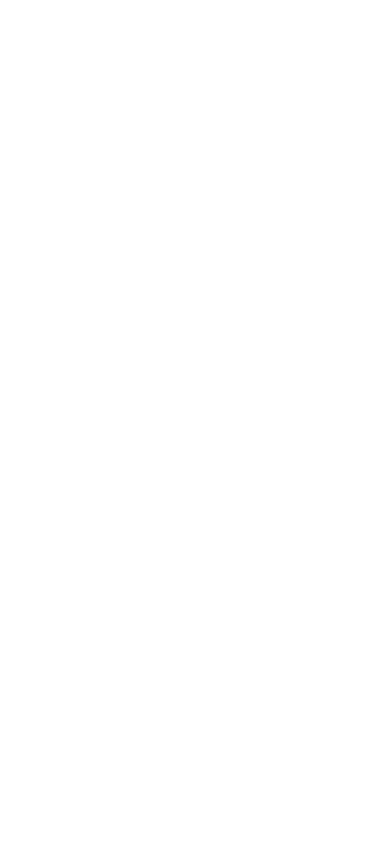
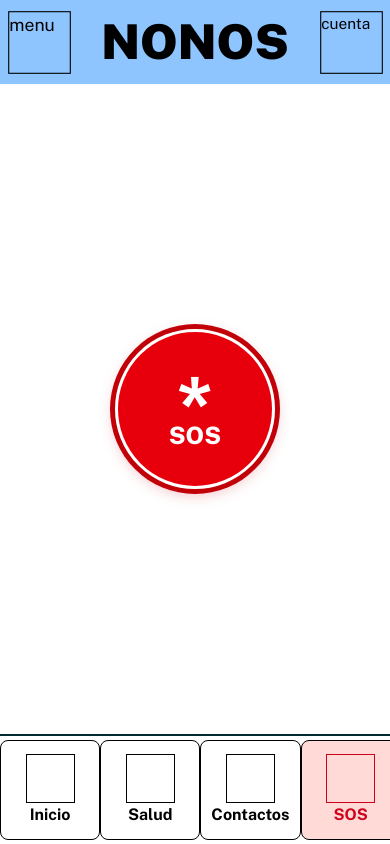
Before and after one commit to rubywinterrr/nonos-front, a React (Vite) app: page /SOS in a window 390 px wide. Before the commit this address had no page. Built offline with nearby package versions, Linux system fonts and the light colour scheme.

Commit message:
avance responsive y pantalla boton SOS

```diff
--- a/src/App.tsx
+++ b/src/App.tsx
@@ -5,6 +5,7 @@ import PanelCuidador from "./Pages/Cuidador/panel-cuidador";
 import PanelFamilia from "./Pages/Familia/panel-familia";
 import LogIn from "./Pages/LogIn";
 import PagCuenta from "./Pages/Cuenta";
+import SOS from "./PantallaSOS";
 
 function App() {
   console.log("/adulto, /cuidador, /familia");
@@ -18,6 +19,8 @@ function App() {
           <Route path="/Cuidador" element={<PanelCuidador />} />
           <Route path="/" element={<LogIn />} />
           <Route path="/cuenta" element={<PagCuenta />} />
+          <Route path="/SOS" element={<SOS />} />
+
         </Routes>
       </BrowserRouter>
     </>
--- a/src/Pages/Home.tsx
+++ b/src/Pages/Home.tsx
@@ -1,15 +1,13 @@
 import Header from "../componentes/cajaArriba";
 import Footer from "../componentes/cajaAbajo";
-import Boton1 from "../componentes/boton1";
 export default function Home() {
   return (
     <>
       <Header />
-      <main className="flex justify-center items-center flex-col h-main bg-green-100 w-screen">
+      <main className="grid grid-cols-1 md:grid-cols-2 lg:grid-cols-3 gap-4 h-main bg-green-100 w-screen md:w-[40vh]">
         <h1 className="text-2xl font-extrabold p-5">Home</h1>
-        <Boton1 />
       </main>
-      <section className="w-screen h-[40vh] bg-amber-100">
+      <section className="w-screen md:w-[50vh] h-[40vh] bg-amber-100">
         <h1 className="text-2xl font-extrabold p-5">Sección 2</h1>
       </section>
       <Footer />
--- /dev/null
+++ b/src/PantallaSOS.tsx
@@ -0,0 +1,14 @@
+import Header from "./componentes/cajaArriba";
+import Footer from "./componentes/cajaAbajo";
+import Boton1 from "./componentes/boton1";
+export default function SOS() {
+  return (
+    <>
+      <Header />
+      <main className="h-main w-screen flex flex-col items-center justify-center">
+        <Boton1 />
+      </main>
+      <Footer />
+    </>
+  );
+}
--- a/src/componentes/boton1.tsx
+++ b/src/componentes/boton1.tsx
@@ -1,11 +1,18 @@
 export default function Boton1() {
-  function Cambio() {
-    console.log("cambio de pantalla");
+  function Alerta() {
+    console.log("Alerta");
   }
 
   return (
     <>
-      <button className="text-2xl text-red-600 border-red-400 border-2 rounded-full aspect-square p-2 hover:bg-red-100 active:scale-110 transition-scale duration-500 active:bg-red-300 active:border-8 " onClick={Cambio}>Cambiar</button>
+      <button
+        className="text-2xl h-40 text-white bg-red-600 ring-5 ring-red-700 border-white border-3 rounded-full aspect-square p-2 active:scale-110 transition-scale duration-500 active:ring-8 shadow-[0_4px_16px_0_rgba(208,2,27,0.30)]
+  md:shadow-[0_8px_32px_0_rgba(208,2,27,0.40)] "
+        onClick={Alerta}
+      >
+        <p className="font-extrabold text-7xl m-0 h-13">*</p>
+        <p className="font-extrabold text-2xl m-0">SOS</p>
+      </button>
     </>
   );
 }
--- a/src/componentes/cajaAbajo.tsx
+++ b/src/componentes/cajaAbajo.tsx
@@ -8,8 +8,14 @@ export default function Footer() {
 
   function IrHome() {
     navigate("/home");
-    console.log("Home")
+    console.log("Home");
   }
+
+  function IrSOS() {
+    navigate("/SOS");
+    console.log("Pantalla SOS");
+  }
+
   return (
     <>
       <footer className="bg-white border-t-2 border-[#002B2F] h-[13vh] w-screen fixed bottom-0 flex flex-row justify-evenly items-center">
@@ -28,7 +34,10 @@ export default function Footer() {
           <div className="aspect-square h-50/100 border"></div>
           <p className="font-bold">Contactos</p>
         </div>
-        <div className="h-93/100 border rounded-lg aspect-square flex justify-center items-center flex-col bg-[#FFDAD6]">
+        <div
+          className="h-93/100 border rounded-lg aspect-square flex justify-center items-center flex-col bg-[#FFDAD6]"
+          onClick={IrSOS}
+        >
           <div className="aspect-square h-50/100 border border-[#D0021B]"></div>
           <p className="font-bold text-[#D0021B]">SOS</p>
         </div>
--- a/src/componentes/cajaArriba.tsx
+++ b/src/componentes/cajaArriba.tsx
@@ -8,7 +8,7 @@ export default function Header() {
 
   function Cuenta() {
     navigate("/Cuenta");
-    console.log("Cuenta")
+    console.log("Cuenta");
   }
 
   function MenuDesplegable() {
@@ -17,27 +17,27 @@ export default function Header() {
 
   return (
     <>
-      <header className="bg-blue-300 h-[10vh] w-screen flex items-center justify-center">
+      <header className="bg-blue-300 h-[10vh] md:h-[12vh] w-screen flex items-center justify-between">
         <div
           id="izq"
-          className="h-90/100 border w-18/100 flex items-center justify-center"
+          className="h-90/100  w-20/100 flex items-center justify-center"
         >
           <div
-            className="aspect-square border h-75/100 cursor-pointer"
+            className="aspect-square border h-75/100 md:h-80/100 cursor-pointer scale-110"
             onClick={isLoginScreen ? undefined : MenuDesplegable}
           >
             menu
           </div>
         </div>
-        <div className="h-90/100 border w-60/100 flex items-center justify-center">
-          <h1 className="font-black text-5xl">NONOS</h1>
+        <div className="h-90/100  w-60/100 flex items-center justify-center">
+          <h1 className="font-black text-5xl md:text-7xl">NONOS</h1>
         </div>
         <div
           id="der"
-          className="h-90/100 border w-18/100 flex items-center justify-center"
+          className="h-90/100  w-20/100 flex items-center justify-center"
         >
           <div
-            className="aspect-square border h-75/100 cursor-pointer"
+            className="aspect-square border h-75/100 md:h-80/100 scale-110 cursor-pointer text-sm"
             onClick={isLoginScreen ? undefined : Cuenta}
           >
             cuenta
```
